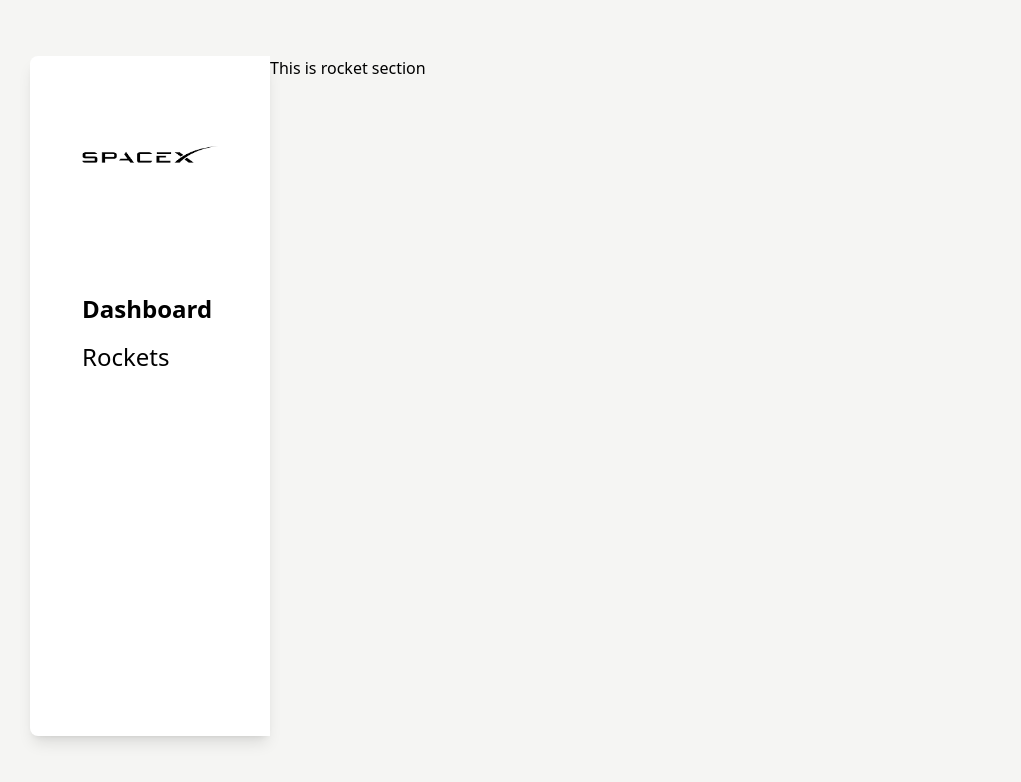
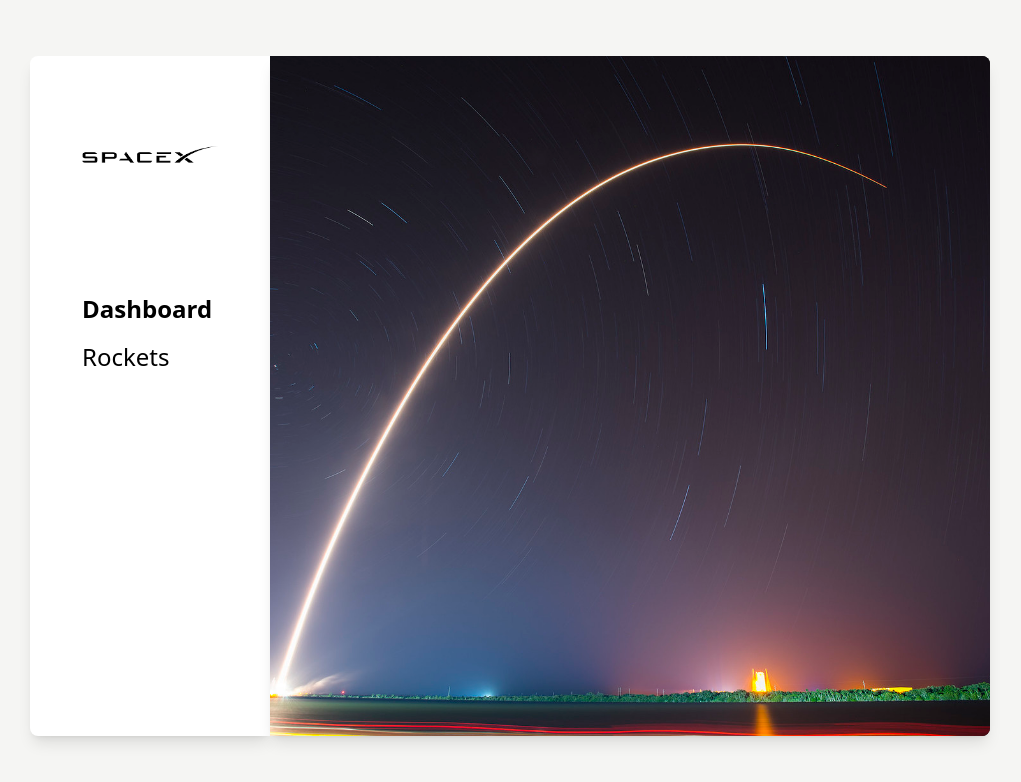
Before and after one commit to tashish419/space-x, a React (Vite) app: page /rockets in a window 1280 px wide. Shown: the top 782 px of the page, without its empty margins (130-1151 px from the left). Built offline with nearby package versions, Linux system fonts and the light colour scheme.

Commit message:
made previousLaunch card dynamic && added backround image to rockets page

```diff
--- a/src/assets/constants.js
+++ /dev/null
@@ -1,2 +0,0 @@
-// export const BG_URL = "https://live.staticflickr.com/7706/26751237322_5a52540ea3_h.jpg";
-// export const SPACEX_LOGO = "https://encrypted-tbn0.gstatic.com/images?q=tbn:ANd9GcSe3f7gzpc_uvMrgJ47SkNC_A7-MLlIhCrWkg&s";
--- a/src/components/Dashboard.jsx
+++ b/src/components/Dashboard.jsx
@@ -6,7 +6,7 @@ import bgImg from "../assets/img/bg1.jpg";
 
 const Dashboard = () => {
   return (
-    <div className="flex-1bg-gradient-to-r from-gray-700 via-gray-900 to-black text-white relative rounded-r-lg scrollbar">
+    <div className="flex-1 bg-gradient-to-r shadow-lg from-gray-700 via-gray-900 to-black text-white relative rounded-r-lg scrollbar">
       <img
         src={bgImg}
         alt="Bg-img"
--- a/src/components/LaunchFacilitiesCard.jsx
+++ b/src/components/LaunchFacilitiesCard.jsx
@@ -10,7 +10,7 @@ const LaunchFacilitiesCard = () => {
   return (
     <div className="max-h-72 overflow-y-scroll scrollbar">
       <h2 className="text-xl font-bold mb-2">Launch facilities</h2>
-      <div className="mb-4 relative">
+      <div className="mb-2 relative">
         <img
           src="https://live.staticflickr.com/65535/50137510881_3f675bb620_h.jpg"
           alt="Cape Canaveral"
@@ -45,7 +45,7 @@ const LaunchFacilitiesCard = () => {
           </div>
         </div>
       </div>
-      <div className="mb-4 relative">
+      <div className="mb-2 relative">
         <img
           src="https://live.staticflickr.com/65535/50906488116_c44db82fc1_k.jpg"
           alt="Starbase Boca Chica"
@@ -81,7 +81,7 @@ const LaunchFacilitiesCard = () => {
         </div>
       </div>
       {isExpanded && (
-        <div className="mb-4 relative">
+        <div className="mb-2 relative">
           <img
             src="https://live.staticflickr.com/982/42290930181_480260c49b_k.jpg"
             alt="Vandenberg Base"
--- a/src/components/PreviousLaunchCard.jsx
+++ b/src/components/PreviousLaunchCard.jsx
@@ -7,44 +7,30 @@ const PreviousLaunchCard = () => {
   const previousLaunch = useSelector(
     (store) => store?.launch?.previousLaunch[0]
   );
-  console.log(previousLaunch);
 
-  //   const getPreviousLaunch = async () => {
-  //     const data = await fetch("https://api.spacexdata.com/v3/launches/past");
-
-  //     // const json = await data.json();
-  //     // console.log(json);
-  //     console.log(data);
-
-  //     // dispatch(addPreviousLaunch(json));
-  //   };
-
-  //   useEffect(() => {
-  //     getPreviousLaunch();
-  //   }, []);
   usePreviousLaunch();
 
   return (
     <>
-      <h2 className="text-xl font-bold mb-4">Upcoming launch</h2>
+      <h2 className="text-xl font-bold mb-2">Previous launch</h2>
       <div className="flex justify-normal">
         <div className=" w-1/2">
           <div className="mb-2">
             <h4 className=" text-xs font-thin text-gray-200">MISSION NAME</h4>
             <h3 className="text-sm font-semibold">
-              {/* {upcomingLaunch?.mission_name} */}
+              {previousLaunch?.mission_name}
             </h3>
           </div>
           <div className="mb-2">
             <h4 className=" text-xs font-thin text-gray-200">ROCKET</h4>
             <h3 className="text-sm font-semibold">
-              {/* {upcomingLaunch?.rocket?.rocket_name} */}
+              {previousLaunch?.rocket?.rocket_name}
             </h3>
           </div>
           <div className="mb-2">
             <h4 className=" text-xs font-thin text-gray-200">FLIGHT NUMBER</h4>
             <h3 className="text-sm font-semibold">
-              {/* {upcomingLaunch?.flight_number} */}
+              {previousLaunch?.flight_number}
             </h3>
           </div>
           <div className="mb-2">
@@ -79,7 +65,7 @@ const PreviousLaunchCard = () => {
           <div className="mt-12">
             <h4 className=" text-xs font-thin text-gray-200">FLIGHT NUMBER</h4>
             <h3 className="text-sm font-semibold">
-              {/* {upcomingLaunch?.launch_site?.site_name} */}
+              {previousLaunch?.launch_site?.site_name}
             </h3>
           </div>
         </div>
--- a/src/components/Rockets.jsx
+++ b/src/components/Rockets.jsx
@@ -1,10 +1,15 @@
-
+import bgImg from "../assets/img/bg1.jpg";
 
 const Rockets = () => {
   return (
-    <>
+    <div className="flex-1 bg-gradient-to-r shadow-lg from-gray-700 via-gray-900 to-black text-white relative rounded-r-lg scrollbar">
+      <img
+        src={bgImg}
+        alt="Bg-img"
+        className="absolute inset-0 w-full h-full object-cover rounded-r-lg"
+      />
       <h1>This is rocket section</h1>
-    </>
+    </div>
   );
 }
 
```
